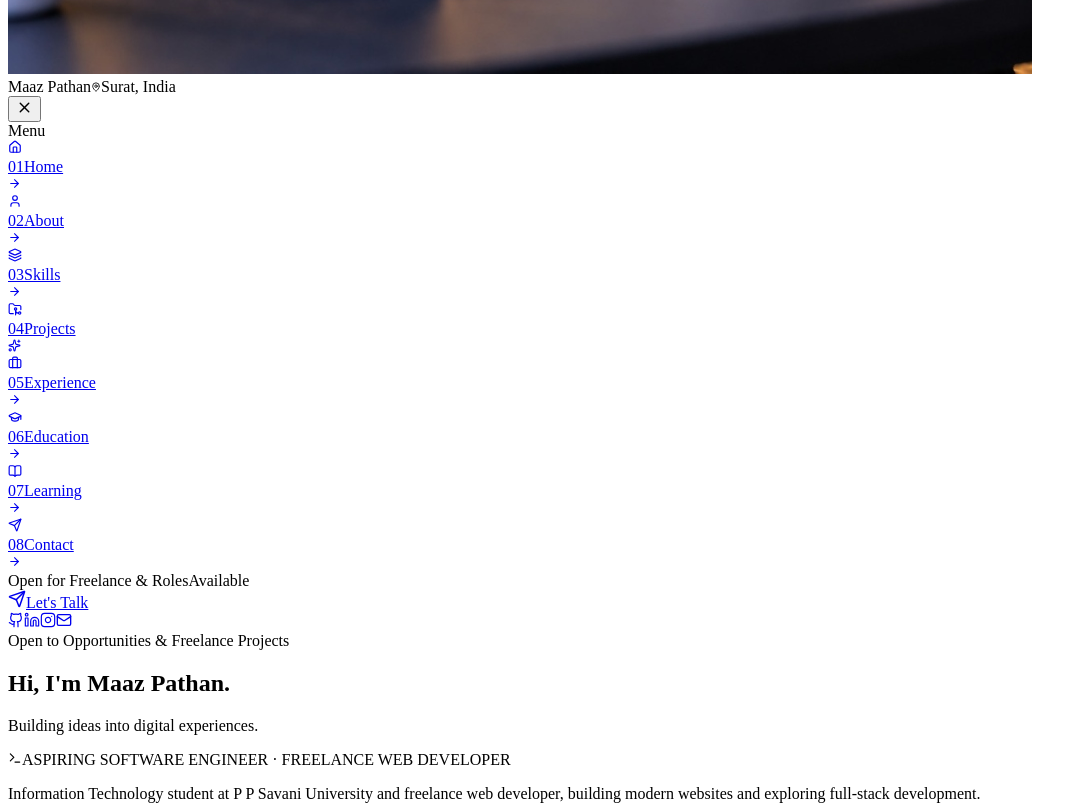
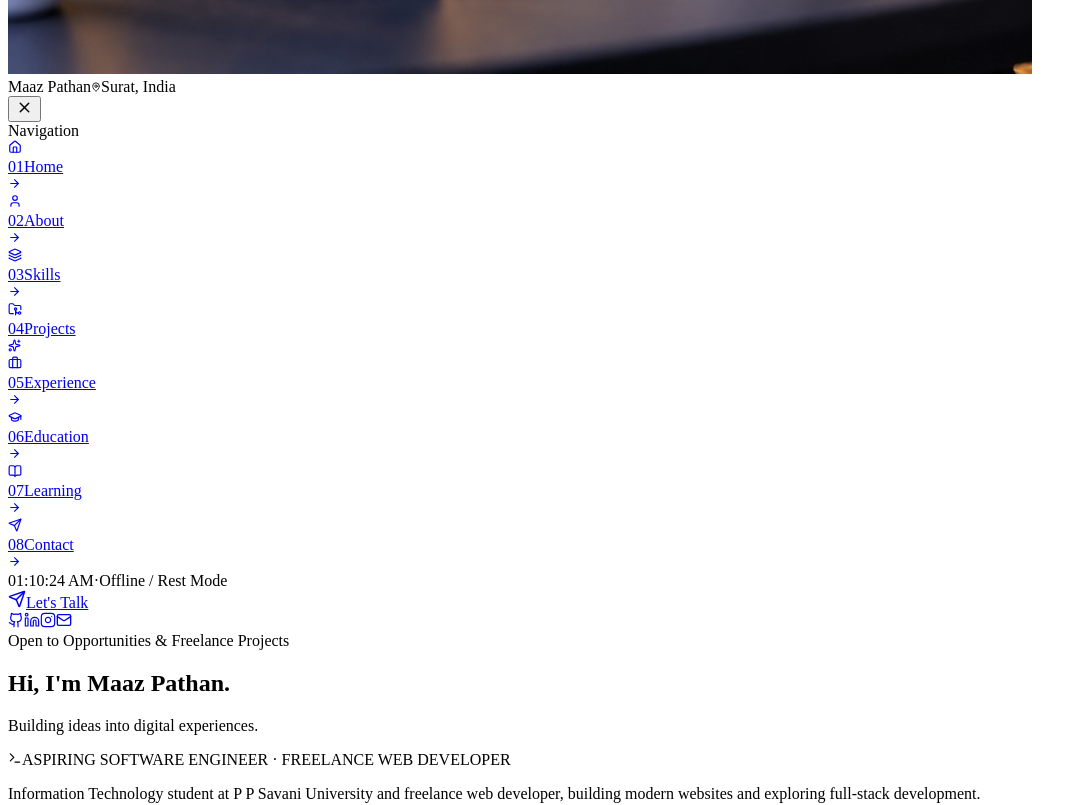
Before and after one commit to maazpathan07/portfolio, a React (Vite) app: page / in a window 1280 px wide. Shown: the part 2000-2805 px from the top of the page, without its empty margins (0-1087 px from the left). Built offline with nearby package versions, Linux system fonts and the light colour scheme; the HTML template or start-up script is replaced by a standard one.

Commit message:
feat: add real-time Surat IST clock and dynamic activity status badge

```diff
--- a/src/components/layout/MobileMenu.tsx
+++ b/src/components/layout/MobileMenu.tsx
@@ -17,6 +17,7 @@ import { NAV_LINKS } from '../../data/navigation';
 import { PROFILE } from '../../data/profile';
 import { SocialLinks } from '../ui/SocialLinks';
 import { Button } from '../ui/Button';
+import { LiveStatusClock } from '../ui/LiveStatusClock';
 import profilePhoto from '../../assets/images/profile-portrait.jpg';
 
 interface MobileMenuProps {
@@ -120,9 +121,9 @@ export const MobileMenu: React.FC<MobileMenuProps> = ({ isOpen, onClose, activeI
         </div>
 
         {/* Navigation Items (Staggered List with Micro-Icons & Numbers) */}
-        <nav className="flex flex-col py-4 space-y-1.5 overflow-y-auto flex-1 my-auto scrollbar-none">
-          <div className="px-3 pb-2 text-[10px] font-semibold uppercase tracking-wider text-[#71717A]">
-            Menu
+        <nav className="flex flex-col py-3.5 space-y-1.5 overflow-y-auto flex-1 my-auto scrollbar-none">
+          <div className="px-3 pb-1.5 text-[10px] font-semibold uppercase tracking-wider text-[#71717A]">
+            Navigation
           </div>
           {NAV_LINKS.map((link, idx) => {
             const isActive = activeId === link.id;
@@ -171,16 +172,10 @@ export const MobileMenu: React.FC<MobileMenuProps> = ({ isOpen, onClose, activeI
           })}
         </nav>
 
-        {/* Footer Area with Action & Socials */}
-        <div className="pt-4 border-t border-white/[0.08] space-y-3.5">
-          {/* Status Badge */}
-          <div className="flex items-center justify-between px-3 py-2 rounded-xl bg-emerald-500/10 border border-emerald-500/20 text-xs">
-            <span className="flex items-center gap-2 text-emerald-400 font-medium text-[11px]">
-              <span className="w-2 h-2 rounded-full bg-emerald-400 animate-pulse" />
-              Open for Freelance & Roles
-            </span>
-            <span className="text-[10px] font-mono text-emerald-500/80">Available</span>
-          </div>
+        {/* Footer Area with Live Clock, Action & Socials */}
+        <div className="pt-3.5 border-t border-white/[0.08] space-y-3">
+          {/* Live Surat Clock & Status in Drawer */}
+          <LiveStatusClock variant="compact" className="w-full justify-center text-[11px]" />
 
           {/* Primary Action Button */}
           <Button
--- /dev/null
+++ b/src/components/ui/LiveStatusClock.tsx
@@ -0,0 +1,172 @@
+import React, { useState, useEffect } from 'react';
+import { Clock, MapPin, Sparkles, Moon, Sun, Coffee, Code2, Laptop } from 'lucide-react';
+
+interface LiveStatusClockProps {
+  variant?: 'card' | 'compact';
+  className?: string;
+}
+
+interface StatusInfo {
+  status: string;
+  subtext: string;
+  icon: React.ElementType;
+  color: string;
+  beaconColor: string;
+}
+
+export const LiveStatusClock: React.FC<LiveStatusClockProps> = ({
+  variant = 'card',
+  className = '',
+}) => {
+  const [timeString, setTimeString] = useState<string>('');
+  const [statusInfo, setStatusInfo] = useState<StatusInfo>({
+    status: 'Online & Available',
+    subtext: 'Fast response guaranteed',
+    icon: Code2,
+    color: 'text-emerald-400',
+    beaconColor: 'bg-emerald-400',
+  });
+
+  useEffect(() => {
+    const updateTime = () => {
+      const now = new Date();
+
+      // Format time in Surat / India (Asia/Kolkata timezone)
+      const formatter = new Intl.DateTimeFormat('en-US', {
+        timeZone: 'Asia/Kolkata',
+        hour: '2-digit',
+        minute: '2-digit',
+        second: '2-digit',
+        hour12: true,
+      });
+
+      setTimeString(formatter.format(now));
+
+      // Calculate IST hours for dynamic activity determination
+      const istHourFormatter = new Intl.DateTimeFormat('en-US', {
+        timeZone: 'Asia/Kolkata',
+        hour: 'numeric',
+        hour12: false,
+      });
+      const hour = parseInt(istHourFormatter.format(now), 10);
+
+      // Determine dynamic activity based on real Surat time
+      if (hour >= 0 && hour < 8) {
+        setStatusInfo({
+          status: 'Offline / Rest Mode',
+          subtext: 'Replies in < 6-8 hrs upon waking',
+          icon: Moon,
+          color: 'text-indigo-300',
+          beaconColor: 'bg-indigo-400',
+        });
+      } else if (hour >= 8 && hour < 10) {
+        setStatusInfo({
+          status: 'Morning Routine & Planning',
+          subtext: 'Active soon · Fast reply',
+          icon: Coffee,
+          color: 'text-amber-300',
+          beaconColor: 'bg-amber-400',
+        });
+      } else if (hour >= 10 && hour < 13) {
+        setStatusInfo({
+          status: 'Online & Coding',
+          subtext: 'Instant or rapid response',
+          icon: Code2,
+          color: 'text-emerald-400',
+          beaconColor: 'bg-emerald-400',
+        });
+      } else if (hour >= 13 && hour < 14) {
+        setStatusInfo({
+          status: 'Lunch & Recharge',
+          subtext: 'Replies shortly',
+          icon: Sun,
+          color: 'text-amber-300',
+          beaconColor: 'bg-amber-400',
+        });
+      } else if (hour >= 14 && hour < 19) {
+        setStatusInfo({
+          status: 'Deep Work & Client Delivery',
+          subtext: 'Active & building websites',
+          icon: Laptop,
+          color: 'text-emerald-400',
+          beaconColor: 'bg-emerald-400',
+        });
+      } else {
+        setStatusInfo({
+          status: 'Available & Reviewing Inquiries',
+          subtext: 'Fast response',
+          icon: Sparkles,
+          color: 'text-[#C084FC]',
+          beaconColor: 'bg-[#A855F7]',
+        });
+      }
+    };
+
+    updateTime();
+    const interval = setInterval(updateTime, 1000);
+    return () => clearInterval(interval);
+  }, []);
+
+  const IconComponent = statusInfo.icon;
+
+  if (variant === 'compact') {
+    return (
+      <div
+        className={`inline-flex items-center gap-2 px-3 py-1.5 rounded-full bg-[#12121A]/90 border border-white/[0.08] backdrop-blur-md shadow-sm text-xs ${className}`}
+        title="Live time in Surat, Gujarat, India (IST)"
+      >
+        <span className={`w-2 h-2 rounded-full ${statusInfo.beaconColor} animate-pulse`} />
+        <span className="font-mono text-[#F5F5F7] font-semibold">{timeString || 'IST'}</span>
+        <span className="text-[#71717A]">·</span>
+        <span className={`font-medium ${statusInfo.color}`}>{statusInfo.status}</span>
+      </div>
+    );
+  }
+
+  return (
+    <div
+      className={`p-4 sm:p-4.5 rounded-2xl bg-[#0D0D14] border border-white/[0.08] space-y-3 shadow-md relative overflow-hidden group ${className}`}
+    >
+      {/* Ambient background glow */}
+      <div className="absolute -top-6 -right-6 w-24 h-24 bg-[#8B5CF6]/10 rounded-full blur-2xl pointer-events-none group-hover:bg-[#8B5CF6]/20 transition-all" />
+
+      {/* Header Row: Location & Live Clock */}
+      <div className="flex items-center justify-between pb-2.5 border-b border-white/[0.06]">
+        <div className="flex items-center gap-1.5 text-xs font-mono text-[#A1A1AA]">
+          <MapPin size={13} className="text-[#8B5CF6] shrink-0" />
+          <span>Surat, India (IST)</span>
+        </div>
+
+        {/* Live Digital Clock Badge */}
+        <div className="flex items-center gap-1.5 px-2.5 py-0.5 rounded-md bg-[#161622] border border-white/[0.06] text-xs font-mono font-bold text-[#F5F5F7] shadow-inner">
+          <Clock size={11} className="text-[#A78BFA] animate-spin [animation-duration:8s]" />
+          <span>{timeString || 'Loading...'}</span>
+        </div>
+      </div>
+
+      {/* Activity Status with Live Pulsing Beacon */}
+      <div className="flex items-center justify-between gap-2">
+        <div className="flex items-center gap-2.5">
+          <div className="relative flex items-center justify-center w-7 h-7 rounded-lg bg-[#181826] border border-white/[0.08] shrink-0">
+            <IconComponent size={14} className={statusInfo.color} />
+            <span
+              className={`absolute -top-0.5 -right-0.5 w-2 h-2 rounded-full ${statusInfo.beaconColor} animate-pulse`}
+            />
+          </div>
+          <div>
+            <span className={`text-xs font-bold block ${statusInfo.color} leading-tight`}>
+              {statusInfo.status}
+            </span>
+            <span className="text-[11px] text-[#A1A1AA] block leading-tight">
+              {statusInfo.subtext}
+            </span>
+          </div>
+        </div>
+
+        <span className="text-[10px] font-mono text-emerald-400/90 px-2 py-0.5 rounded-full bg-emerald-500/10 border border-emerald-500/20 shrink-0">
+          Live Status
+        </span>
+      </div>
+    </div>
+  );
+};
```
Also changed, not shown: src/components/sections/ContactSection.tsx (+22 -32 lines).
